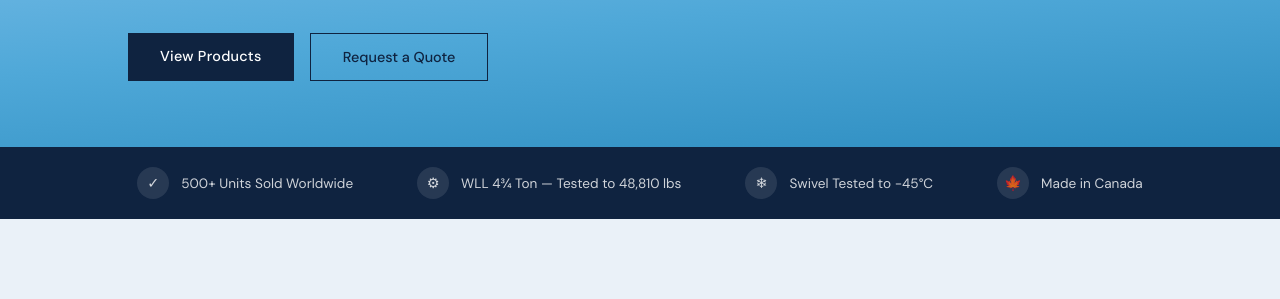
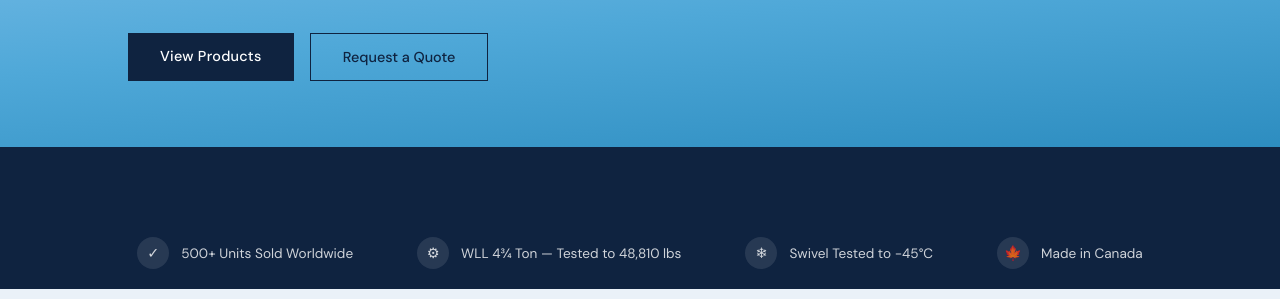
Before and after one commit to Dan-Tron/helicopter-swivels, a plain HTML site: page index.html in a window 1280 px wide. Shown: the part 653-952 px from the top of the page. Drawn offline with nearby package versions, Linux system fonts and the light colour scheme.

Commit message:
Fix trust bar hidden behind fixed nav
Co-Authored-By: Claude Sonnet 4.6 <noreply@anthropic.com>

```diff
--- a/index.html
+++ b/index.html
@@ -256,7 +256,10 @@
   /* ── TRUST BAR ── */
   .trust-bar {
     background: var(--navy);
-    padding: 1.25rem 4rem;
+    padding-top: calc(1.25rem + 70px);
+    padding-bottom: 1.25rem;
+    padding-left: 4rem;
+    padding-right: 4rem;
     display: flex;
     justify-content: center;
     gap: 4rem;
```
